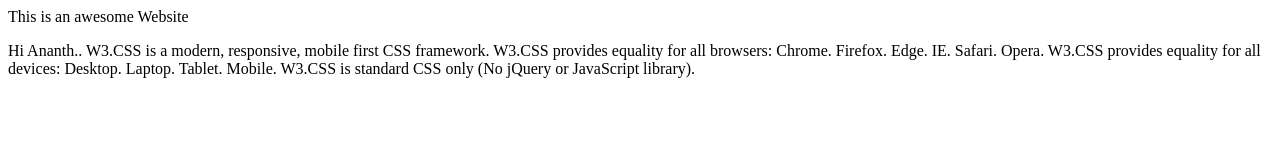
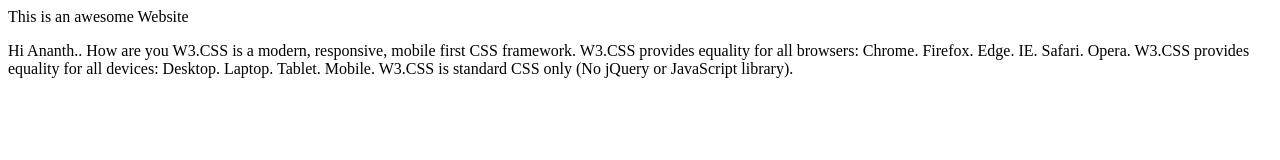
Before and after one commit to usananth/GitProject, a plain HTML site: page index.html in a window 1280 px wide. Drawn offline with Linux system fonts and the light colour scheme.

Commit message:
I Added How are you

```diff
--- a/index.html
+++ b/index.html
@@ -6,7 +6,7 @@ Sample Website
 This is an awesome Website
 </head>
 <p>
-Hi Ananth..
+Hi Ananth.. How are you
 W3.CSS is a modern, responsive, mobile first CSS framework.
 
 W3.CSS provides equality for all browsers: Chrome. Firefox. Edge. IE. Safari. Opera.
```
